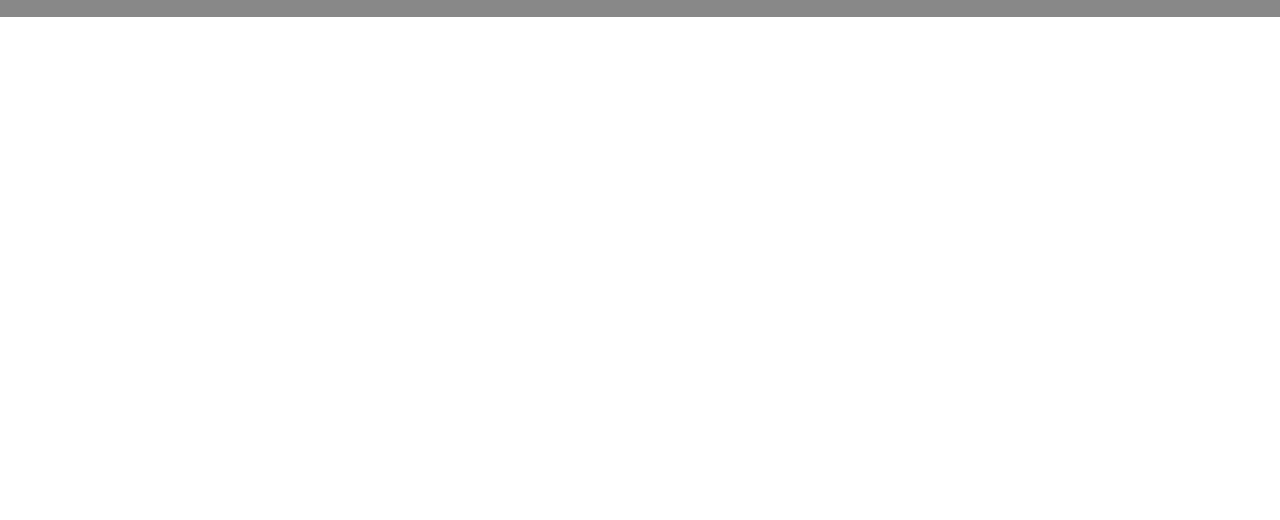
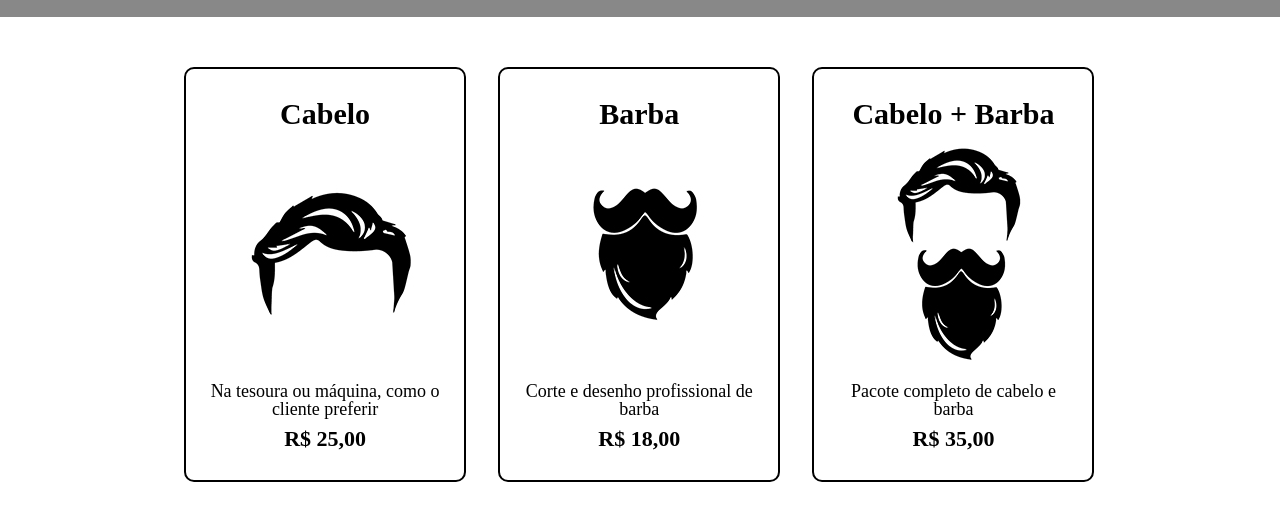
Before and after one commit to victorbcarvalho/html-css, a plain HTML site: page produtos.html in a window 1280 px wide. Shown: the part 276-796 px from the top of the page. Drawn offline with Linux system fonts and the light colour scheme.

Commit message:
Main da pagina feito

```diff
--- a/css/produtos.css
+++ b/css/produtos.css
@@ -26,3 +26,36 @@ nav a{
     font-size: 22px;
     text-decoration: none;
 }
+
+.produtos{
+    width: 940px;
+    margin: 0 auto;
+    padding: 50px 50px;
+}
+
+.produtos li{
+    display: inline-block;
+    text-align: center;
+    width: 30%;
+    vertical-align: top;
+    margin: 0 1.5%;
+    padding: 30px 20px;
+    box-sizing: border-box;
+    border: 2px solid #000;
+    border-radius: 10px;
+}
+
+.produtos h2{
+    font-size: 30px;
+    font-weight: bold;
+}
+
+.produto-descricao{
+    font-size: 18px;
+}
+
+.produto-preco{
+    font-size: 22px;
+    font-weight: bold;
+    margin-top: 10px;
+}
--- a/produtos.html
+++ b/produtos.html
@@ -20,5 +20,28 @@
                 </nav>
             </div>
         </header>
+
+        <main>
+            <ul class="produtos">
+                <li>
+                    <h2>Cabelo</h2>
+                    <img src="imagens/cabelo.jpg">
+                    <p class="produto-descricao">Na tesoura ou máquina, como o cliente preferir</p>
+                    <p class="produto-preco">R$ 25,00</p>
+                </li>
+                <li>
+                    <h2>Barba</h2>
+                    <img src="imagens/barba.jpg">
+                    <p class="produto-descricao">Corte e desenho profissional de barba</p>
+                    <p class="produto-preco">R$ 18,00</p>
+                </li>
+                <li>
+                    <h2>Cabelo + Barba</h2>
+                    <img src="imagens/cabelo+barba.jpg">
+                    <p class="produto-descricao">Pacote completo de cabelo e barba</p>
+                    <p class="produto-preco">R$ 35,00</p>
+                </li>
+            </ul>
+        </main>
     </body>
 </html>
```
